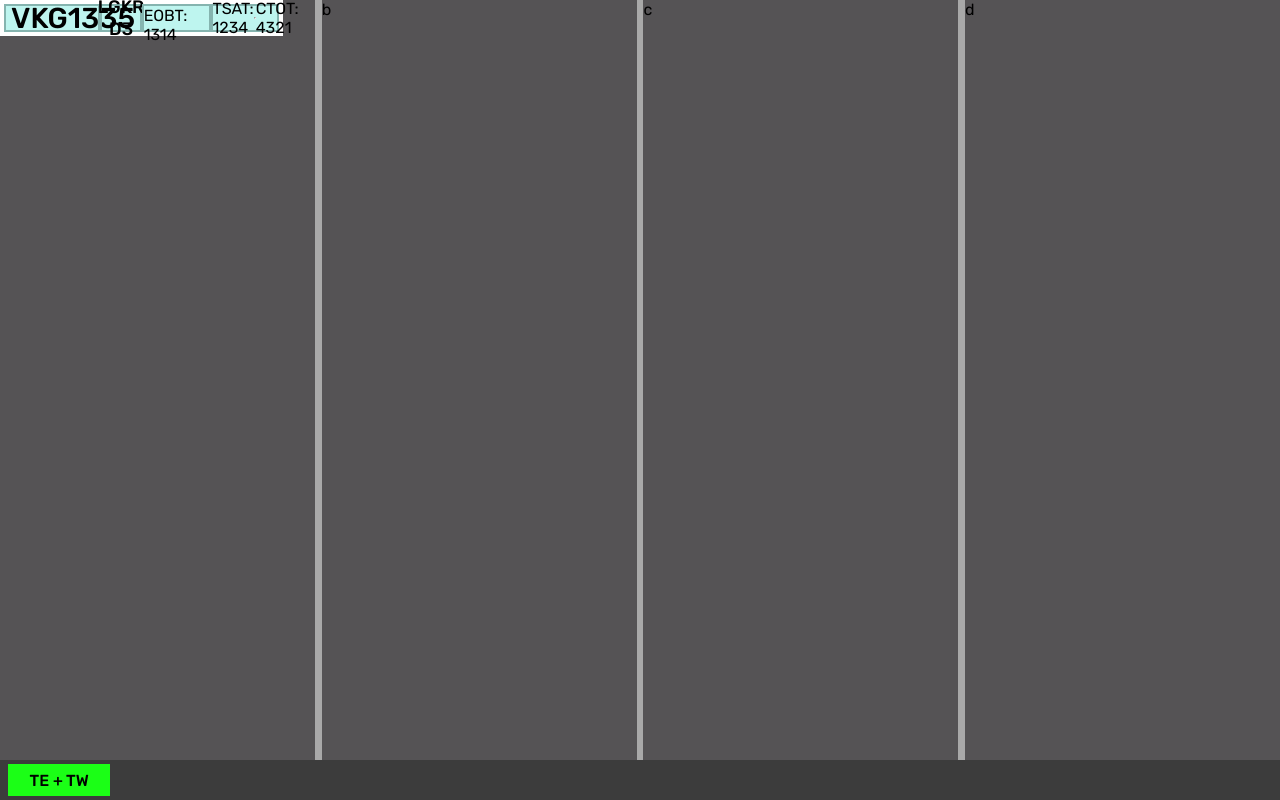
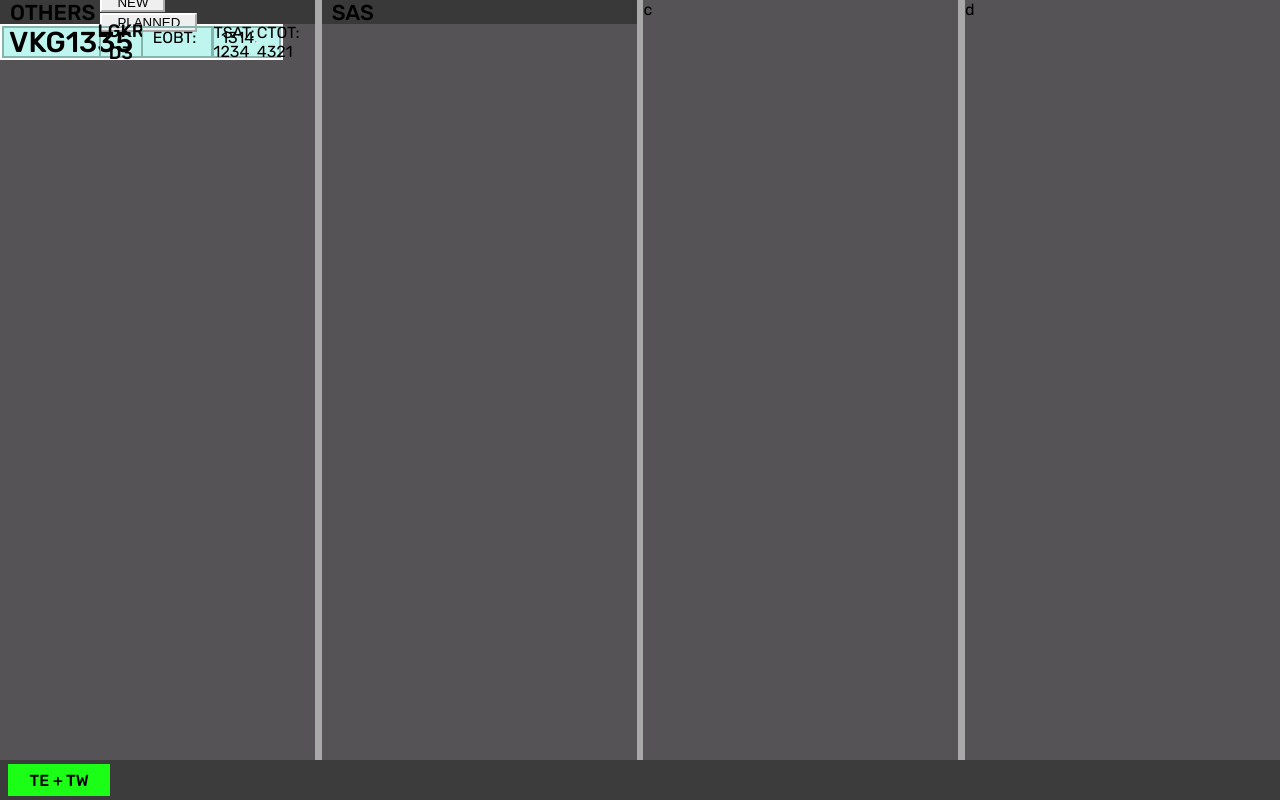
Before and after one commit to flightstrips/FlightStrips, a React (Vite) app in the folder frontend/: page / in a window 1280 px wide. Built offline with nearby package versions, Linux system fonts and the light colour scheme.

Commit message:
more work on strip and bay header + app menus

```diff
--- a/frontend/src/components/BasePlate.tsx
+++ b/frontend/src/components/BasePlate.tsx
@@ -1,13 +1,16 @@
-import CLRDELStrip from "./CLRDELStrip";
 import Strip from "./strip";
+import BayHeader from "./BayHeader";
 
 export default function BasePlate() {
     return (
       <div className="baseplate">
         <div className="baseBay">
+          <BayHeader name="others" NEWButton={true} PLANNEDButton={true}/>
           <Strip />
         </div>
-        <div className="baseBay">b</div>
+        <div className="baseBay">
+          <BayHeader name="SAS"/>
+        </div>
         <div className="baseBay">c</div>
         <div className="baseBay">d</div>
       </div>
--- /dev/null
+++ b/frontend/src/components/BayHeader.tsx
@@ -0,0 +1,35 @@
+import './baseHeader.css'
+
+function NEWButton(props) {
+    const Enabled = props.enabled
+    if (Enabled == true) {
+        return <button>NEW</button>;
+    }
+}
+function PLANNEDButton(props) {
+    const Enabled = props.enabled
+    if (Enabled == true) {
+        return <button>PLANNED</button>;
+    }
+}
+function MEMAIDButton(props) {
+    const Enabled = props.enabled
+    if (Enabled == true) {
+        return <button>MEM AID</button>;
+    }
+}
+
+
+export default function BayHeader(props) {
+    return (
+      <div className="BayHeader">
+        <span className='Name'>
+            {props.name}
+        </span>
+        <span className='Buttons'>
+            <NEWButton enabled={props.NEWButton}/>
+            <PLANNEDButton enabled={props.PLANNEDButton}/>
+        </span>
+      </div>
+    )
+  }
--- /dev/null
+++ b/frontend/src/components/baseHeader.css
@@ -0,0 +1,30 @@
+.BayHeader {
+    width: 100%;
+    height: 3%;
+    background-color: #393939;
+    display: flex;
+    align-items: center;
+    justify-content: space-between;
+
+}
+.Name {
+    font-weight: 500;
+    height: 100%;
+    font-size: 1.35rem;
+    text-transform: uppercase;
+    padding: 0;
+    margin: 0;
+    display: flex;
+    justify-content: center;
+    align-items: center;
+    margin-left: 10px;
+}
+.Buttons {
+    margin-right: 60px;
+}
+button {
+    border-radius: 0!important;
+    border-color: #fff;
+    margin: 0 5px 0 5px;
+    padding: 0 15px 0 15px;
+}
--- a/frontend/src/components/strip/DelEOBT.tsx
+++ b/frontend/src/components/strip/DelEOBT.tsx
@@ -4,7 +4,7 @@ export default function DelEOBT(props) {
   return (
     <>
       <div className='DelEOBT'>
-          EOBT: {props.eobt}
+          <span>EOBT:</span> <span>{props.eobt}</span>
       </div>
     </>
   )
--- a/frontend/src/components/strip/strip.css
+++ b/frontend/src/components/strip/strip.css
@@ -7,7 +7,7 @@
 .strip {
     width: 90%;
     height: 4.5%;
-    border: 4px solid #fff;
+    border: 2px solid #fff;
     box-sizing: border-box;
     -moz-box-sizing: border-box;
     -webkit-box-sizing: border-box;
@@ -25,6 +25,7 @@
     display: flex;
     align-items: center;
     border: solid 2px #85B4AF;
+    border-right: 1px solid #85B4AF;
     box-sizing: border-box;
     -moz-box-sizing: border-box;
     -webkit-box-sizing: border-box;
@@ -42,6 +43,8 @@
     align-items: center;
     text-align: center;
     border: solid 2px #85B4AF;
+    border-left: 1px solid #85B4AF;
+    border-right: 1px solid #85B4AF;
     box-sizing: border-box;
     -moz-box-sizing: border-box;
     -webkit-box-sizing: border-box;
@@ -53,15 +56,23 @@
     align-items: top;
     gap: 5px;
     border: solid 2px #85B4AF;
+    border-left: 1px solid #85B4AF;
+    border-right: 1px solid #85B4AF;
     box-sizing: border-box;
     -moz-box-sizing: border-box;
     -webkit-box-sizing: border-box;
+    display: flex;
+    justify-content: space-between;
+}
+.DelEOBT span {
+    padding: 0 10px 0 10px;
 }
 .DelTSATCTOT {
     width: 25%;
     height: 100%;
     display: flex;
     align-items: center;
+    border-left: 1px solid #85B4AF;
     border: solid 2px #85B4AF;
     box-sizing: border-box;
     -moz-box-sizing: border-box;
```
Also changed, not shown: frontend/electron/main.ts (+20 -2 lines).
